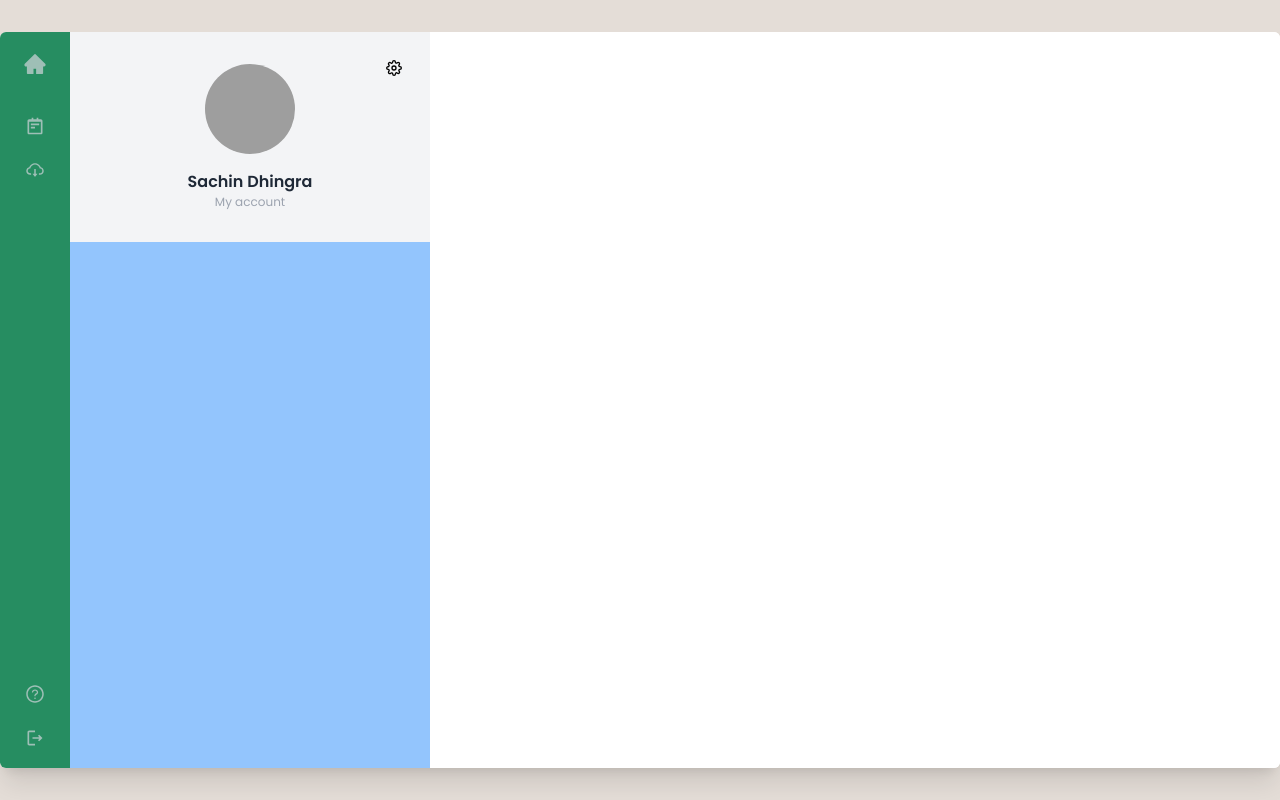
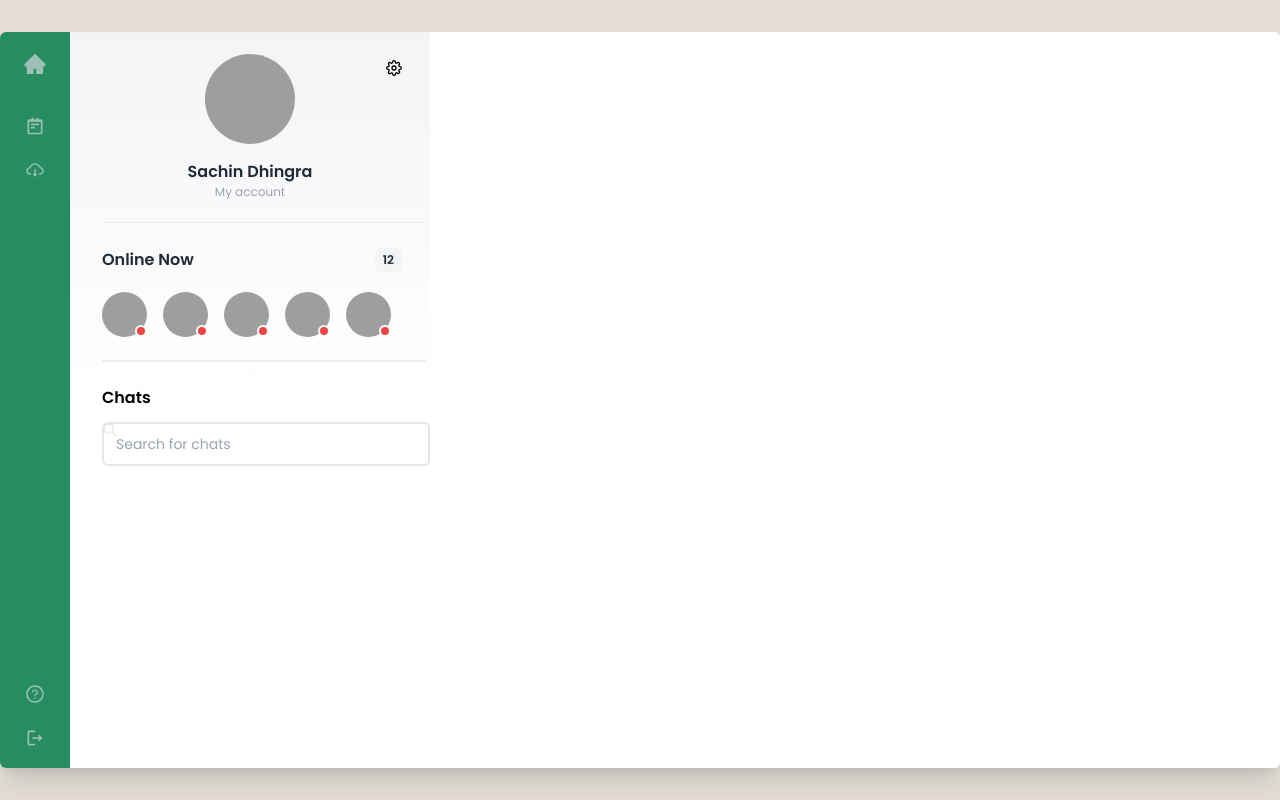
Before and after one commit to KrishnaDhingra/chat-app, a React (Create React App) app: page / in a window 1280 px wide. Built offline with nearby package versions, Linux system fonts and the light colour scheme; grey boxes are pictures that could not be loaded.

Commit message:
Making the other-users-online component and the other-users-chat component

```diff
--- a/src/components/other-users/other-users-chats.js
+++ b/src/components/other-users/other-users-chats.js
@@ -0,0 +1,14 @@
+import React from 'react'
+import { BiSearch } from "react-icons/bi"
+
+export default function OtherUsersChats() {
+    return (
+        <div className="pl-8 pt-6 flex flex-col gap-3 h-full w-full">
+            <h2 className="font-semibold">Chats</h2>
+            <div className="relative w-full">
+                <BiSearch className="absolute text-gray-200"/>
+                <input placeholder="Search for chats" type="text" className="w-full py-2 px-3 outline-none border-2 border-gray-200 rounded-md placeholder:text-sm"/>
+            </div>
+        </div>
+    )
+}
--- a/src/components/other-users/other-users-container.js
+++ b/src/components/other-users/other-users-container.js
@@ -1,10 +1,14 @@
 import React from 'react';
 import OtherUsersInfo from './other-users-info';
+import OtherUsersOnline from './other-users-online.js'
+import OtherUsersChats from './other-users-chats.js'
 
 export default function OtherUsersContainer() {
     return (
-        <div className="other-users-container w-full h-full bg-blue-300">
+        <div className="bg-gradient-to-b from-gray-100 via-white to-white other-users-container w-full h-full bg-blue-300">
             <OtherUsersInfo/>
+            <OtherUsersOnline/>
+            <OtherUsersChats/>
         </div>
     )
 }
--- a/src/components/other-users/other-users-info.js
+++ b/src/components/other-users/other-users-info.js
@@ -3,7 +3,7 @@ import { FiSettings } from "react-icons/fi"
 
 export default function OtherUsersInfo() {
     return (
-        <div className="relative w-full h-full flex items-center justify-center flex-col bg-gray-100">
+        <div className="relative w-full h-full flex items-center justify-center flex-col bg-gray-100 bg-transparent">
             <FiSettings className="absolute top-7 right-7"/>
             <img src="https://images.unsplash.com/photo-1570295999919-56ceb5ecca61?ixlib=rb-1.2.1&ixid=MnwxMjA3fDB8MHxwaG90by1wYWdlfHx8fGVufDB8fHx8&auto=format&fit=crop&w=880&q=80" alt="Other user avatar" className="h-[90px] aspect-square rounded-full mb-4"/>
             <h2 className="text-gray-800 font-semibold">Sachin Dhingra</h2>
--- a/src/components/other-users/other-users-online.js
+++ b/src/components/other-users/other-users-online.js
@@ -0,0 +1,39 @@
+import React from 'react'
+
+export default function OtherUsersOnline() {
+    return (
+        <div className="users-online relative h-full w-full pl-8 pr-7 flex flex-col justify-center gap-2 bg-transparent">
+            <div className="flex justify-between">
+                <h2 className="text-gray-800 font-semibold">Online Now</h2>
+                <span className="bg-gray-100 rounded-md py-1 px-2 text-xs text-gray-800 font-semibold">12</span>
+            </div>
+            <div className="flex gap-4 justify-start mt-3">
+                <div className="relative w-[45px] h-[45px]">
+                    <img src="https://images.unsplash.com/photo-1527980965255-d3b416303d12?ixlib=rb-1.2.1&ixid=MnwxMjA3fDB8MHxwaG90by1wYWdlfHx8fGVufDB8fHx8&auto=format&fit=crop&w=580&q=80" alt="" className="h-full w-full rounded-full"/>
+
+                    <div className="online dots rounded-full bg-red-500 p-1 absolute bottom-0 right-0 border-2 border-white"></div>
+                </div>
+                <div className="relative w-[45px] h-[45px]">
+                    <img src="https://images.unsplash.com/photo-1558898479-33c0057a5d12?ixlib=rb-1.2.1&ixid=MnwxMjA3fDB8MHxzZWFyY2h8MTJ8fGF2YXRhcnxlbnwwfHwwfHw%3D&auto=format&fit=crop&w=500&q=60" alt="" className="h-full w-full rounded-full"/>
+
+                    <div className="online dots rounded-full bg-red-500 p-1 absolute bottom-0 right-0 border-2 border-white"></div>
+                </div>
+                <div className="relative w-[45px] h-[45px]">
+                    <img src="https://images.unsplash.com/photo-1628157588553-5eeea00af15c?ixlib=rb-1.2.1&ixid=MnwxMjA3fDB8MHxzZWFyY2h8MTF8fGF2YXRhcnxlbnwwfHwwfHw%3D&auto=format&fit=crop&w=500&q=60" alt="" className="h-full w-full rounded-full"/>
+
+                    <div className="online dots rounded-full bg-red-500 p-1 absolute bottom-0 right-0 border-2 border-white"></div>
+                </div>
+                <div className="relative w-[45px] h-[45px]">
+                    <img src="https://images.unsplash.com/photo-1624561172888-ac93c696e10c?ixlib=rb-1.2.1&ixid=MnwxMjA3fDB8MHxzZWFyY2h8MTh8fGF2YXRhcnxlbnwwfHwwfHw%3D&auto=format&fit=crop&w=500&q=60" alt="" className="h-full w-full rounded-full"/>
+
+                    <div className="online dots rounded-full bg-red-500 p-1 absolute bottom-0 right-0 border-2 border-white"></div>
+                </div>
+                <div className="relative w-[45px] h-[45px]">
+                    <img src="https://images.unsplash.com/photo-1607746882042-944635dfe10e?ixlib=rb-1.2.1&ixid=MnwxMjA3fDB8MHxzZWFyY2h8Nnx8YXZhdGFyfGVufDB8fDB8fA%3D%3D&auto=format&fit=crop&w=500&q=60" alt="" className="h-full w-full rounded-full"/>
+
+                    <div className="online dots rounded-full bg-red-500 p-1 absolute bottom-0 right-0 border-2 border-white"></div>
+                </div>
+            </div>
+        </div>
+    )
+}
--- a/src/index.css
+++ b/src/index.css
@@ -21,5 +21,25 @@ body {
 }
 .other-users-container{
   display: grid;
-  grid-template-rows: 210px 100px 1fr;
+  grid-template-rows: 190px 140px 1fr;
 }
+.online-dots{
+  width: 1px;
+  height: 1px;
+}
+.users-online::before{
+  content: '';
+  position: absolute;
+  width: 90%;
+  top: 0;
+  height: 1px;
+  background-color:#f0ece8;
+}
+.users-online::after{
+  content: '';
+  position: absolute;
+  width: 90%;
+  bottom: 0;
+  height: 2px;
+  background-color:#f0ece8;
+}
```
